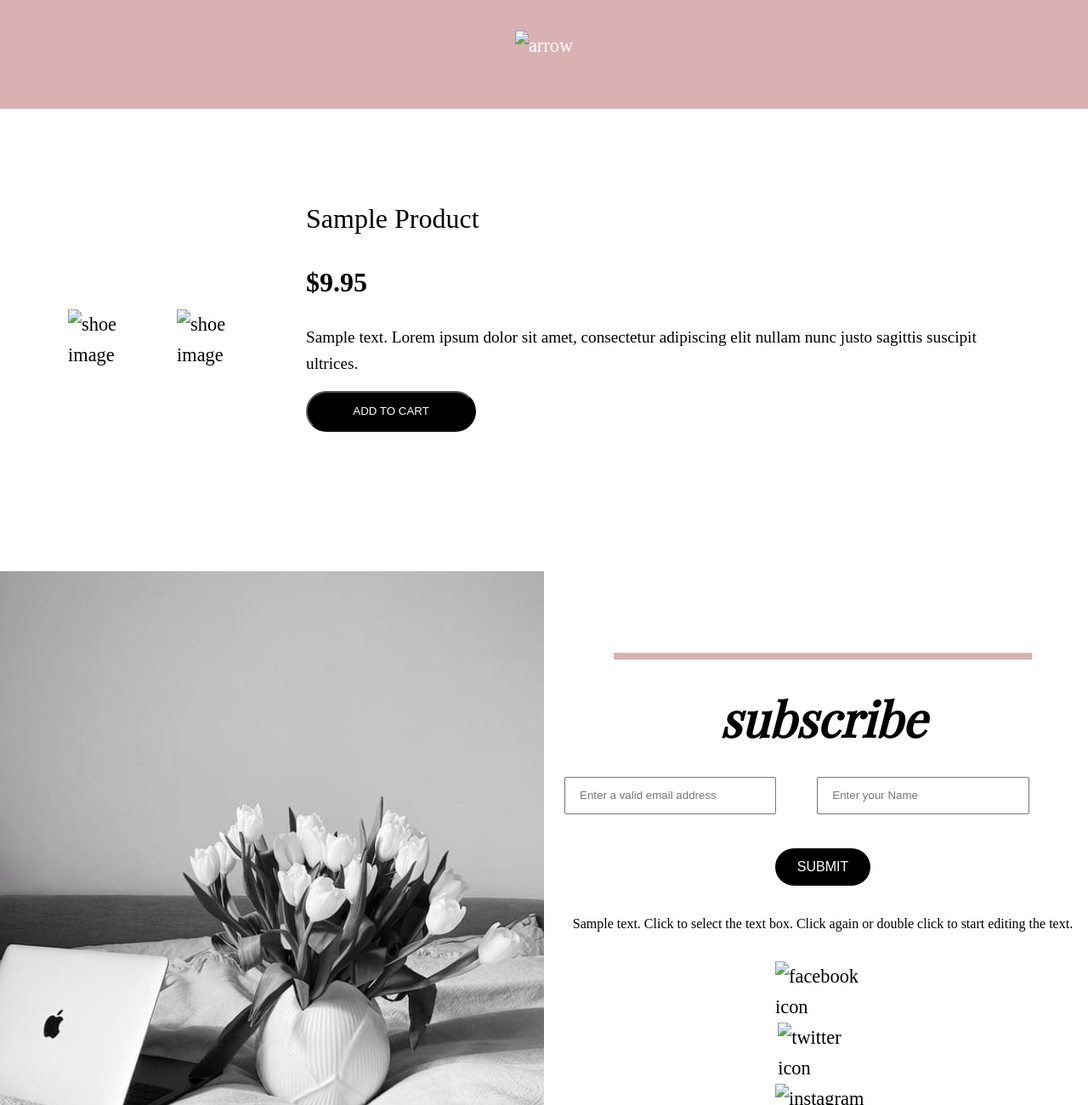
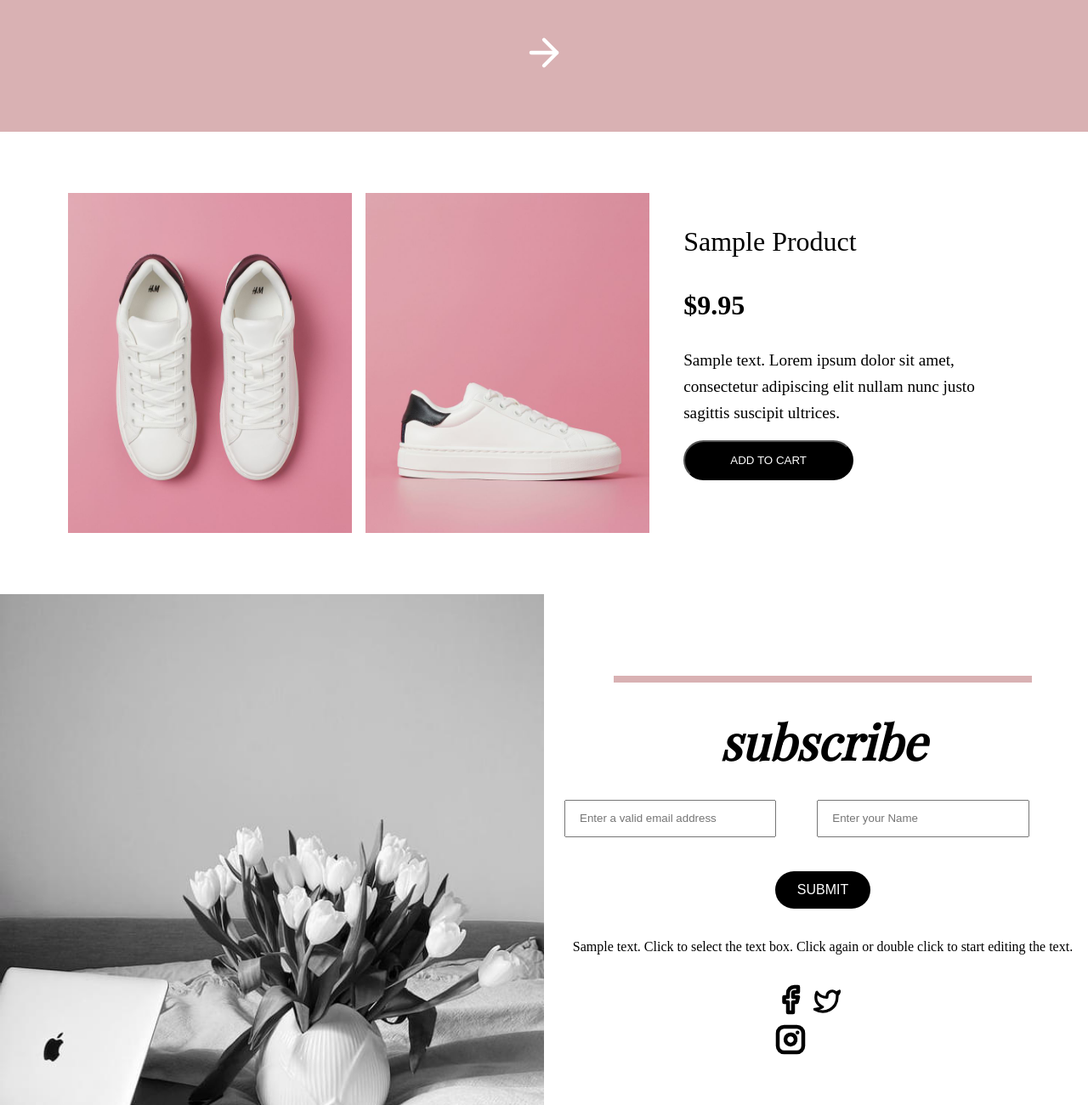
Before and after one commit to Foreveronyii/stage2-task, a plain HTML site: page index.html in a window 1280 px wide. Shown: the part 4153-5453 px from the top of the page at 85% size. Drawn offline with nearby package versions, Linux system fonts and the light colour scheme; files that its build step writes are made by us from their sources; files whose address does not match are found by name; a web font is replaced by a local one.

Commit message:
Update index.html

```diff
--- a/index.html
+++ b/index.html
@@ -8,7 +8,7 @@
     <link rel="preconnect" href="https://fonts.googleapis.com">
     <link rel="preconnect" href="https://fonts.gstatic.com" crossorigin>
     <link href="https://fonts.googleapis.com/css2?family=Playfair+Display:ital@0;1&display=swap" rel="stylesheet">
-    <link rel="stylesheet" href="css/style.css">
+    <link rel="stylesheet" href="style.css">
 
 </head>
 <body>
@@ -71,7 +71,7 @@
         </section>
         <section class="fourth-section">
             <div class="row-100">
-                <img src="/img/article-img.jpeg" alt="african queen">
+                <img src="article-img.jpeg" alt="african queen">
             </div>
             <div class="para">
                 <p>
@@ -85,7 +85,7 @@
                 </p>
 
                 <p class="sign">
-                    <img src="/img/signature 3.png" alt="signature">
+                    <img src="signature 3.png" alt="signature">
                 </p>
 
             </div>
@@ -103,18 +103,18 @@
                 <div class="spring-img-container spring-img-4"></div>
             </div>
             <div class="arrow">
-                <img src="/img/arrow-right1.svg" alt="arrow">
+                <img src="arrow-right1.svg" alt="arrow">
             </div>
 
         </section>
         <section class="prdouct">
             <div class="row-100">
                 <div class="product-container">
-                    <img src="/img/product-1.jpg" alt="shoe image">
+                    <img src="product-1.jpg" alt="shoe image">
 
                 </div>
                 <div class="product-container">
-                    <img src="/img/product-2.jpg" alt="shoe image">
+                    <img src="product-2.jpg" alt="shoe image">
 
                 </div>
                 <div class="product-description">
@@ -149,9 +149,9 @@
                     <p class="subscribe-text">Sample text. Click to select the text box.
                         Click again or double click to start editing the text.</p>
                     <div class="social-media">
-                        <img src="/img/facebook (1).svg" alt="facebook icon">
-                        <img src="/img/twitter (2).svg" class="twitter" alt="twitter icon">
-                        <img src="/img/instagram (1).svg" alt="instagram icon">
+                        <img src="facebook (1).svg" alt="facebook icon">
+                        <img src="twitter (2).svg" class="twitter" alt="twitter icon">
+                        <img src="instagram (1).svg" alt="instagram icon">
                     </div>
                 </div>
 
```
